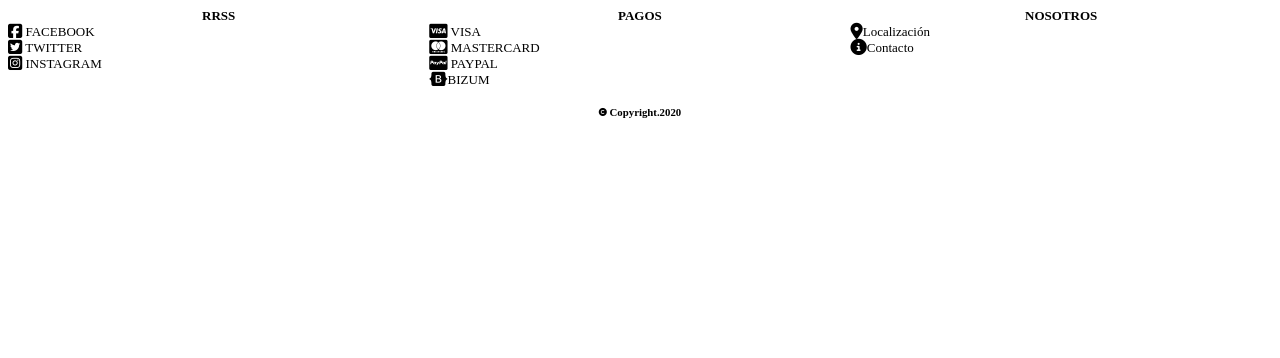
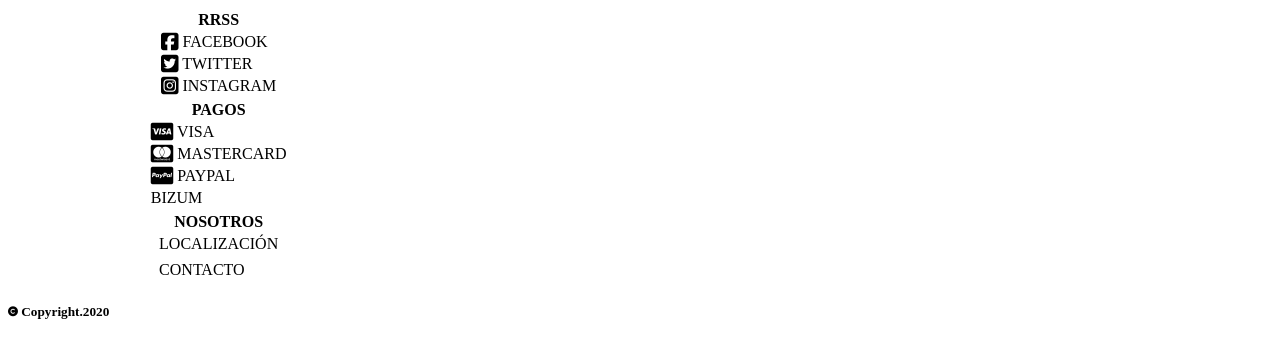
Before and after one commit to alvarodachez/XinXiang, a Jekyll site: the page built from XinXiangRestaurant/index.markdown, in a window 1280 px wide. Shown: the top 358 px of the page. Built offline with Jekyll 4.4.1, drawn with Linux system fonts in a browser that asks for light colours; nearby versions of some CDN libraries.

```diff
--- a/XinXiangRestaurant/_includes/footer.html
+++ b/XinXiangRestaurant/_includes/footer.html
@@ -1,29 +1,83 @@
+<!DOCTYPE html>
+<html lang="en">
+<head>
+    <meta charset="UTF-8">
+    <meta name="viewport" content="width=device-width, initial-scale=1.0">
+    <title>Document</title>
+</head>
+<body>
+
+
 <footer class="col-12">
     <div class="col-12 usContainer">
-        <div class="col-4 rrss">
-            <div class="title"><b>RRSS</b></div>
-            <div><i class="fab fa-facebook-square fa-lg"></i> FACEBOOK</div>
-            <div><i class="fab fa-twitter-square fa-lg"></i> TWITTER</div>
-            <div><i class="fab fa-instagram-square fa-lg"></i> INSTAGRAM</div>
+
+    </div>
+    <div class="copyrightContainer">
+
+    </div>
+
+    <div class="col-12 foot" id="foot">
+        <div class="col-4 rrss" id="rrss">
+            <table align="center">
+                <thead>
+                    <th>RRSS</th>
+                </thead>
+                <tbody>
+                    <tr>
+                        <td><i class="fab fa-facebook-square fa-lg"></i> FACEBOOK</td>
+                    </tr>
+                    <tr>
+                        <td><i class="fab fa-twitter-square fa-lg"></i> TWITTER</td>
+                    </tr>
+                    <tr>
+                        <td><i class="fab fa-instagram-square fa-lg"></i> INSTAGRAM</td>
+                    </tr>
+                </tbody>
+            </table>
         </div>
-        <div class="col-4 payment">
-            <div class="title"><b>PAGOS</b></div>
-            <div><i class="fab fa-cc-visa fa-lg"></i> VISA</div>
-            <div><i class="fab fa-cc-mastercard fa-lg"></i> MASTERCARD</div>
-            <div><i class="fab fa-cc-paypal fa-lg"></i> PAYPAL</div>
-            <div><i class="fab fa-bootstrap fa-lg"></i>BIZUM</div>
+        <div class="col-4 pagos" id="pagos">
+            <table align="center">
+                <thead>
+                    <th>PAGOS</th>
+                </thead>
+                <tbody>
+                    <tr>
+                        <td><i class="fab fa-cc-visa fa-lg"></i> VISA</td>
+                    </tr>
+                    <tr>
+                        <td><i class="fab fa-cc-mastercard fa-lg"></i> MASTERCARD</td>
+                    </tr>
+                    <tr>
+                        <td><i class="fab fa-cc-paypal fa-lg"></i> PAYPAL</td>
+                    </tr>
+                    <tr>
+                        <td>BIZUM</td>
+                    </tr>
+                </tbody>
+            </table>
         </div>
-        <div class="col-4 about">
-            <div class="title"><b>NOSOTROS</b></div>
-            <div class="element">
-                <div><i class="fas fa-map-marker-alt fa-lg"></i>Localización</div>
-                <div><i class="fas fa-info-circle fa-lg"></i>Contacto</div>
-            </div>
+        <div class="col-4 nosotros" id="nosotros">
+            <table align="center">
+                <thead>
+                    <th>NOSOTROS</th>
+                </thead>
+                <tbody>
+                    <tr>
+                        <td>LOCALIZACIÓN</td>
+                    </tr>
+                    <tr>
+                        <td></td>
+                    </tr>
+                    <tr>
+                        <td>CONTACTO</td>
+                    </tr>
+                </tbody>
+            </table>
         </div>
     </div>
-    <div class="col-12 copyrightContainer">
-        <div class="col-4 copyright">
-            <h5><i class="fas fa-copyright fa-xs"></i> Copyright.2020</h5>
-        </div>
+    <div class="copyright" id="copyright">
+        <h5><i class="fas fa-copyright fa-xs"></i> Copyright.2020</h6>
     </div>
 </footer>
+</body>
+</html>
--- a/XinXiangRestaurant/assets/css/footer.css
+++ /dev/null
@@ -1,40 +0,0 @@
-footer {
-    display: flex;
-    flex-flow: column nowrap;
-    font-size: small;
-}
-
-.usContainer {
-    display: flex;
-    flex-flow: row wrap;
-}
-
-.title {
-    display: flex;
-    justify-content: center;
-}
-
-.copyrightContainer {
-    display: flex;
-    justify-content: center;
-    align-items: center;
-}
-
-.copyright {
-    display: flex;
-    justify-content: center;
-    align-items: center;
-}
-
-.mapLocal {
-    height: 70%;
-    width: 80%;
-    margin: 0;
-    padding: 0;
-}
-
-.element {
-    display: flex;
-    flex-direction: column;
-    justify-content: center;
-}
--- a/XinXiangRestaurant/assets/css/logreg.css
+++ /dev/null
@@ -1,4 +0,0 @@
-.registro, .inicio {
-    float: left;
-    text-align: center;
-}
```
Also changed, not shown: XinXiangRestaurant/_includes/login.html (added, +28 -0 lines), XinXiangRestaurant/_includes/logreg.html (deleted, +0 -50 lines), XinXiangRestaurant/_layouts/login.html (added, +14 -0 lines), XinXiangRestaurant/assets/css/yi/login.css (added, +66 -0 lines).
